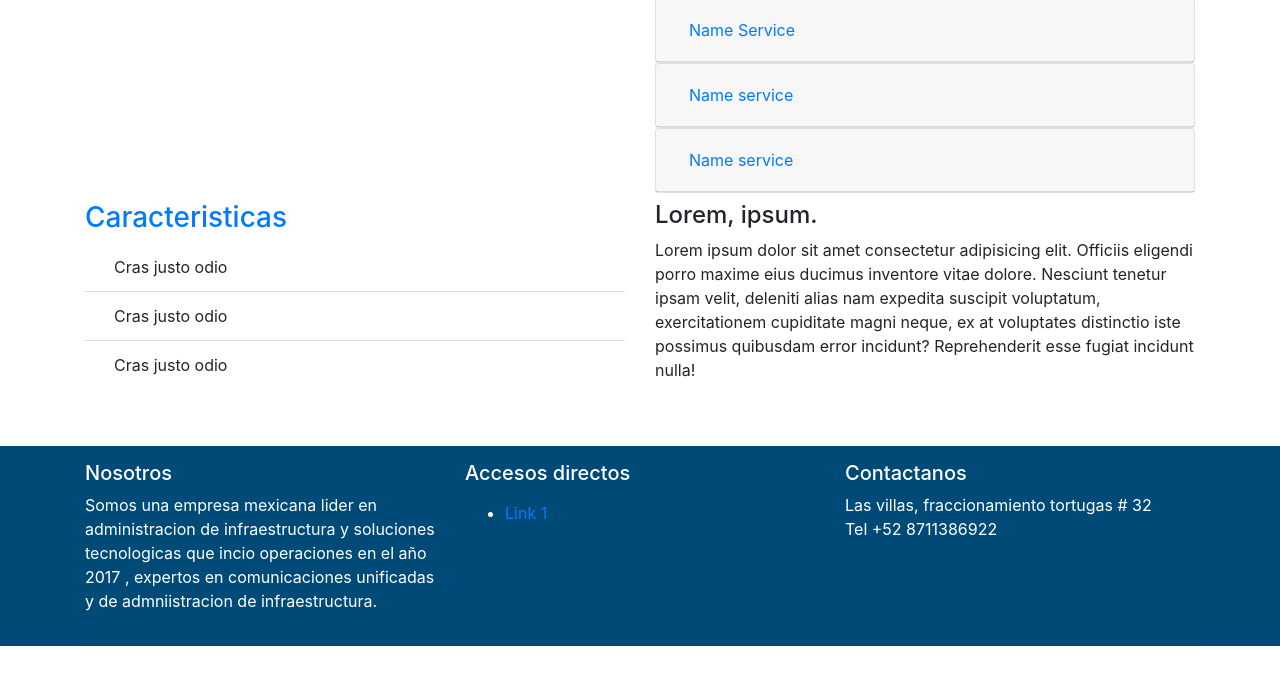
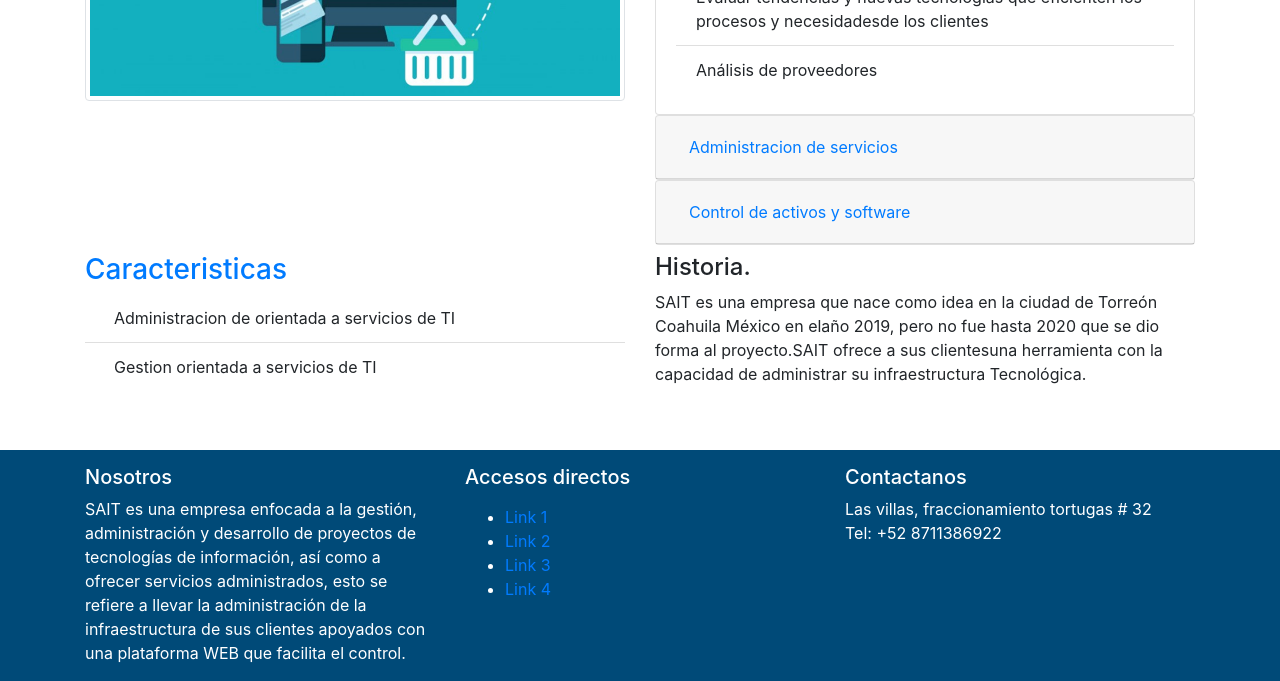
Before and after one commit to NoeCruzMW/sait-app, a Flask app: page / in a window 1280 px wide. Shown: the part 725-1406 px from the top of the page. Before the commit the page ends 1371 px from the top, so only its background shows below. Run offline with Flask 2, Linux system fonts and the light colour scheme; some libraries are stand-ins or nearby versions.

Commit message:
subiendo

```diff
--- a/app/templates/index.html
+++ b/app/templates/index.html
@@ -1,9 +1,7 @@
-
-
 <!DOCTYPE html>
 <html lang="en">
 <head>
-    <meta charset="utf-8" />
+    <meta charset="utf-8"/>
     <meta
             name="viewport"
             content="width=device-width, initial-scale=1, shrink-to-fit=no"
@@ -22,31 +20,46 @@
         padding-top: 15px;
         color: white;
       }
+
     </style>
 </head>
 <body>
+<!--aqui es el jubotron-->
 <div class="jumbotron">
     <div class="container">
-        <h1 class="display-3">Bienvenidos!</h1>
+        <div class="row">
+            <div class="col-6">
+                <h1 class="display-3">Bienvenidos a Sait.red!</h1>
             <p>
-          Lorem ipsum, dolor sit amet consectetur adipisicing elit. Saepe dolore
-          eveniet illo!
+                la aplicacion de administracion y gestion de servicios orientados a las TI.
             </p>
+            </div>
+            <div class="col-6">
+                <img src="static/img/brand.jpeg" alt="image not found" class="img-thumbnail" style="max-width: 500px; max-height:200px;">
+            </div>
+
+        </div>
+
         <a href="/signin" class="btn btn-outline-primary">
             Iniciar Sesión
         </a>
     </div>
 </div>
+
 <div class="container">
     <div class="row">
-        <div class="col-12">
+        <!--imagen-->
+        <div class="col-6">
+            <a href="#">
                 <h3 class="text-primary">
                     Nuestros servicios
                 </h3>
+            </a>
+            <a href="#"><img src="static/img/bc.png" alt="image not found" class="img-thumbnail"></a>
+            <!--<img src="https://picsum.photos/500/350" alt="image not found" class="img-thumbnail">-->
         </div>
-        <div class="col-6">
-          <img src="https://picsum.photos/500/350" alt="" />
-        </div>
+
+        <!--servicios-->
         <div class="col-6">
             <div id="accordion">
                 <div class="card">
@@ -59,7 +72,7 @@
                                     aria-expanded="true"
                                     aria-controls="collapseOne"
                             >
-                    Name Service
+                                Planeacion tecnologica
                             </button>
                         </h5>
                     </div>
@@ -72,15 +85,20 @@
                     >
                         <div class="card-body">
                             <ul class="list-group list-group-flush">
-                    <li class="list-group-item">Cras justo odio</li>
-                    <li class="list-group-item">Dapibus ac facilisis in</li>
-                    <li class="list-group-item">Morbi leo risus</li>
-                    <li class="list-group-item">Porta ac consectetur ac</li>
-                    <li class="list-group-item">Vestibulum at eros</li>
+                                <li class="list-group-item">Gestión de los proyectos que requieran la integración
+                                    tecnológica
+                                </li>
+                                <li class="list-group-item">Proponer planes de trabajo para la mejora continua</li>
+                                <li class="list-group-item">Elaboración de planes de renovación tecnológica</li>
+                                <li class="list-group-item">Evaluar tendencias y nuevas tecnologías que eficienten los
+                                    procesos y necesidadesde los clientes
+                                </li>
+                                <li class="list-group-item">Análisis de proveedores</li>
                             </ul>
                         </div>
                     </div>
                 </div>
+
                 <div class="card">
                     <div class="card-header" id="headingTwo">
                         <h5 class="mb-0">
@@ -91,7 +109,7 @@
                                     aria-expanded="false"
                                     aria-controls="collapseTwo"
                             >
-                    Name Service
+                                Administracion de servicios
                             </button>
                         </h5>
                     </div>
@@ -103,15 +121,17 @@
                     >
                         <div class="card-body">
                             <ul class="list-group list-group-flush">
-                    <li class="list-group-item">Cras justo odio</li>
-                    <li class="list-group-item">Dapibus ac facilisis in</li>
-                    <li class="list-group-item">Morbi leo risus</li>
-                    <li class="list-group-item">Porta ac consectetur ac</li>
-                    <li class="list-group-item">Vestibulum at eros</li>
+                                <li class="list-group-item">Administración y control del pago de servicios orientados a
+                                    TI
+                                </li>
+                                <li class="list-group-item">Gestión de los contratos de servicios de TI y sus
+                                    vencimiento
+                                </li>
                             </ul>
                         </div>
                     </div>
                 </div>
+
                 <div class="card">
                     <div class="card-header" id="headingThree">
                         <h5 class="mb-0">
@@ -122,7 +142,7 @@
                                     aria-expanded="false"
                                     aria-controls="collapseThree"
                             >
-                    Name service
+                                Control de activos y software
                             </button>
                         </h5>
                     </div>
@@ -134,84 +154,62 @@
                     >
                         <div class="card-body">
                             <ul class="list-group list-group-flush">
-                    <li class="list-group-item">Cras justo odio</li>
-                    <li class="list-group-item">Dapibus ac facilisis in</li>
-                    <li class="list-group-item">Morbi leo risus</li>
-                    <li class="list-group-item">Porta ac consectetur ac</li>
-                    <li class="list-group-item">Vestibulum at eros</li>
+                                <li class="list-group-item">Control y seguimiento del estado de los activos tecnológicos
+                                    de una empresa
+                                </li>
+                                <li class="list-group-item">Regulación del Licenciamiento de Software en uso</li>
                             </ul>
                         </div>
                     </div>
                 </div>
-            <div class="card">
-              <div class="card-header" id="headingFourth">
-                <h5 class="mb-0">
-                  <button
-                    class="btn btn-link collapsed"
-                    data-toggle="collapse"
-                    data-target="#collapseFourth"
-                    aria-expanded="false"
-                    aria-controls="collapseFourth"
-                  >
-                    Name service
-                  </button>
-                </h5>
-              </div>
-              <div
-                id="collapseFourth"
-                class="collapse"
-                aria-labelledby="headingFourth"
-                data-parent="#accordion"
-              >
-                <div class="card-body">
-                  <ul class="list-group list-group-flush">
-                    <li class="list-group-item">Cras justo odio</li>
-                    <li class="list-group-item">Dapibus ac facilisis in</li>
-                    <li class="list-group-item">Morbi leo risus</li>
-                    <li class="list-group-item">Porta ac consectetur ac</li>
-                    <li class="list-group-item">Vestibulum at eros</li>
-                  </ul>
+
             </div>
         </div>
+
     </div>
-          </div>
-        </div>
+    <div class="row">
+        <!--caracteristicas-->
         <div class="col-6 mt-2">
             <h3 class="text-primary">
                 Caracteristicas
             </h3>
             <ul class="list-group list-group-flush">
                 <li class="list-group-item">
-              <i class="fa fa-circle" aria-hidden="true"></i> &nbsp; Cras justo
-              odio
+                    <i class="fa fa-circle" aria-hidden="true"></i>&nbsp;
+                    Administracion de orientada a servicios de TI
                 </li>
                 <li class="list-group-item">
-              <i class="fa fa-circle" aria-hidden="true"></i> &nbsp; Cras justo
-              odio
-            </li>
-            <li class="list-group-item">
-              <i class="fa fa-circle" aria-hidden="true"></i> &nbsp; Cras justo
-              odio
+                    <i class="fa fa-circle" aria-hidden="true"></i>&nbsp;
+                    Gestion orientada a servicios de TI
                 </li>
             </ul>
         </div>
+        <!--Historia-->
         <div class="col-6 mt-2">
-            <h4>Lorem, ipsum.</h4>
-            <p>Lorem ipsum dolor sit amet consectetur adipisicing elit. Officiis eligendi porro maxime eius ducimus inventore vitae dolore. Nesciunt tenetur ipsam velit, deleniti alias nam expedita suscipit voluptatum, exercitationem cupiditate magni neque, ex at voluptates distinctio iste possimus quibusdam error incidunt? Reprehenderit esse fugiat incidunt nulla!</p>
+            <h4>Historia.</h4>
+            <p>SAIT es una empresa que nace como idea en la ciudad de Torreón Coahuila México en elaño 2019, pero no fue
+                hasta 2020 que se dio forma al proyecto.SAIT ofrece a sus clientesuna herramienta con la capacidad de
+                administrar su infraestructura Tecnológica.</p>
         </div>
     </div>
 </div>
-    <br />
-    <br />
+<br/>
+<br/>
+
 <footer>
     <div class="container">
         <div class="row">
+            <!--nosotros-->
             <div class="col-md-4">
                 <h5>Nosotros</h5>
                 <p>
-                Somos una empresa mexicana lider en administracion de infraestructura y soluciones tecnologicas que incio operaciones en el año 2017 , expertos en comunicaciones unificadas y de admniistracion de infraestructura.
+                    SAIT es una empresa enfocada a la gestión, administración y desarrollo de proyectos de tecnologías
+                    de información, así como a ofrecer servicios administrados, esto se refiere a llevar la
+                    administración de la infraestructura de sus clientes apoyados con una plataforma WEB que facilita el
+                    control.
                 </p>
             </div>
+            <!--accesos directos-->
             <div class="col-md-4">
                 <h5>Accesos directos</h5>
                 <p>
@@ -219,20 +217,29 @@
                     <li>
                         <a href="">Link 1</a>
                     </li>
+                    <li>
+                        <a href="">Link 2</a>
+                    </li>
+                    <li>
+                        <a href="">Link 3</a>
+                    </li>
+                    <li>
+                        <a href="">Link 4</a>
+                    </li>
+
                 </ul>
                 </p>
             </div>
+            <!--contactos-->
             <div class="col-md-4">
                 <h5>Contactanos</h5>
                 <p>
-                Las villas, fraccionamiento tortugas  # 32
+                    Las villas, fraccionamiento tortugas # 32
                     <br>
-                Tel +52 8711386922
+                    Tel: +52 8711386922
                 </p>
             </div>
         </div>
-
-          <hr />
     </div>
 </footer>
 <script
```
Also changed, not shown: app/static/img/bc.png (added). Lines whose indentation alone changed are shown as unchanged.
